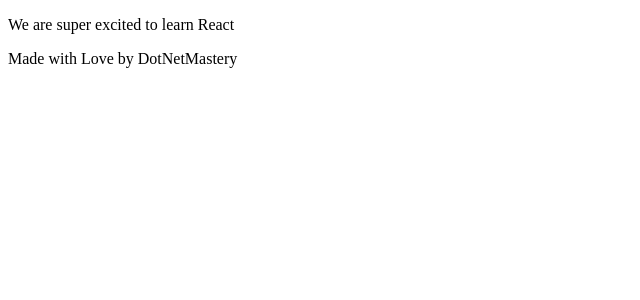
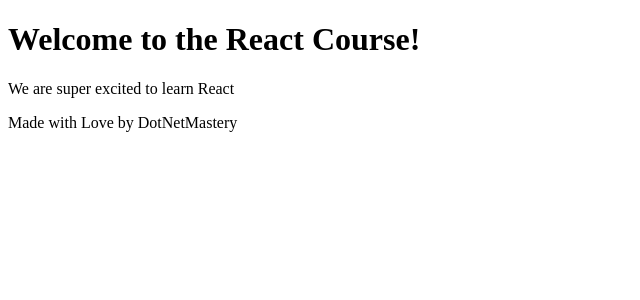
Before and after one commit to bhrugen/1-TaskOPedia, a React (Vite) app in the folder taskopedia/: page / in a window 1280 px wide. Shown: the top 300 px of the page, without its empty margins (0-640 px from the left). Built offline with nearby package versions, Linux system fonts and the light colour scheme.

Commit message:
Section 2 -  Assignment 1 - Components

```diff
--- a/taskopedia/src/main.jsx
+++ b/taskopedia/src/main.jsx
@@ -5,8 +5,17 @@ const root = createRoot(document.getElementById("root"));
 function HomePage() {
   return (
     <div>
+      <Header />
       <p>We are super excited to learn React</p>
       <Footer />
+    </div>
+  );
+}
+
+function Header() {
+  return (
+    <div>
+      <h1>Welcome to the React Course!</h1>
     </div>
   );
 }
```
